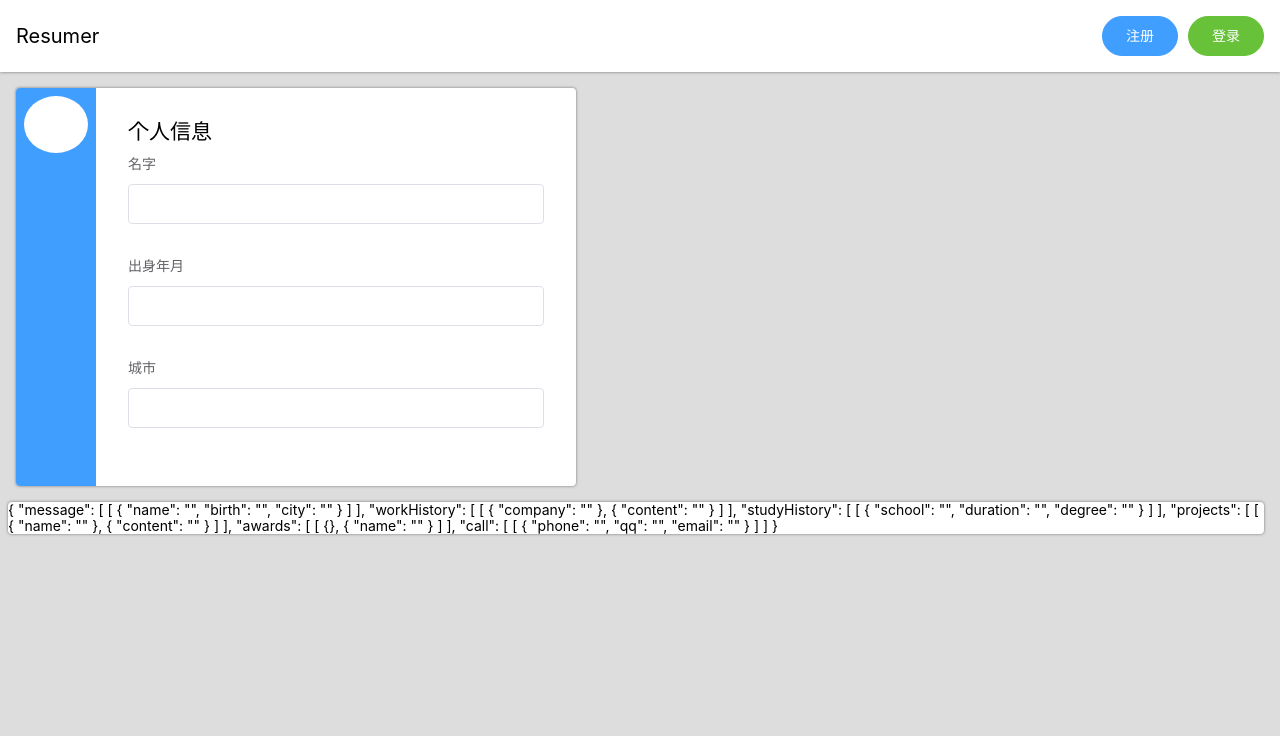
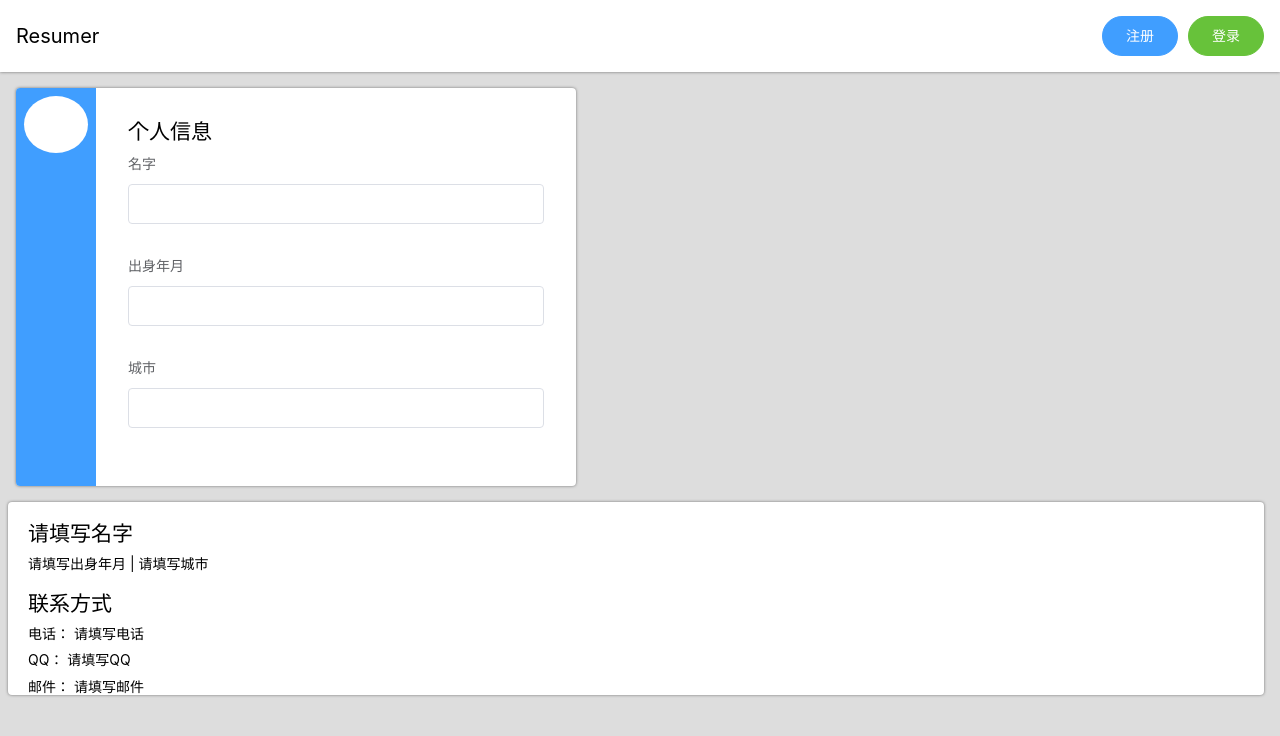
Before and after one commit to lclscofield/Vue-study, a Vue app: page / in a window 1280 px wide. Shown: the top 736 px of the page. Built offline with nearby package versions, Linux system fonts and the light colour scheme.

Commit message:
编辑功能完成

```diff
--- a/src/components/Editor.vue
+++ b/src/components/Editor.vue
@@ -23,7 +23,7 @@
         <ArrayEditor :items="shareData.projects" :title="'项目经历'" :labels="{name:'项目名称', content:'项目内容'}" :seen="true"></ArrayEditor>
       </li>
       <li :class="{active: currentTab === 4}">
-        <ArrayEditor :items="shareData.awards" :title="'获奖情况'" :labels="{name:'获奖详情'}" :seen="true"></ArrayEditor>
+        <ArrayEditor :items="shareData.awards" :title="'获奖情况'" :labels="{content:'获奖详情'}" :seen="true"></ArrayEditor>
       </li>
       <li :class="{active: currentTab === 5}">
         <ArrayEditor :items="shareData.call" :title="'联系方式'" :labels="{phone:'电话', qq:'QQ', email:'邮件'}" :seen="false"></ArrayEditor>
@@ -52,7 +52,7 @@ export default {
         workHistory: [[{ company: '' }, { content: '' }]],
         studyHistory: [[{ school: '', duration: '', degree: '' }]],
         projects: [[{ name: '' }, { content: '' }]],
-        awards: [[{}, { name: '' }]],
+        awards: [[{}, { content: '' }]],
         call: [[{ phone: '', qq: '', email: '' }]]
       }
     }
--- a/src/components/Preview.vue
+++ b/src/components/Preview.vue
@@ -1,6 +1,52 @@
 <template>
   <div id="preview">
-    {{hahaha}}
+    <section>
+      <h2>{{ shareData.message[0][0].name || '请填写名字' }}</h2>
+      <p> {{ shareData.message[0][0].birth || '请填写出身年月' }} | {{ shareData.message[0][0].city || '请填写城市' }}</p>
+    </section>
+
+    <section v-if="filter(shareData.studyHistory).length > 0">
+      <h2>学习经历</h2>
+      <div v-for="(item, index) in filter(shareData.studyHistory)" :key="index">
+        <p>{{ filter(shareData.studyHistory)[index][0].school || '请填写学校' }} | {{ filter(shareData.studyHistory)[index][0].duration || '请填写学习时间' }} | {{ filter(shareData.studyHistory)[index][0].degree || '请填写学位' }}</p>
+      </div>
+    </section>
+
+    <section v-if="filter(shareData.workHistory).length > 0">
+      <h2>工作经历</h2>
+      <div v-for="(item, index) in filter(shareData.workHistory)" :key="index">
+        <h3>{{ filter(shareData.workHistory)[index][0].company || '请填写公司名称' }}</h3>
+        <p>{{ filter(shareData.workHistory)[index][1].content || '请填写工作内容' }}</p>
+      </div>
+    </section>
+
+    <section v-if="filter(shareData.projects).length > 0">
+      <h2>项目经历</h2>
+      <div v-for="(item, index) in filter(shareData.projects)" :key="index">
+        <h3>{{ filter(shareData.projects)[index][0].name || '请填写项目名称' }}</h3>
+        <p>{{ filter(shareData.projects)[index][1].content || '请填写项目内容' }}</p>
+      </div>
+    </section>
+
+    <section v-if="filter(shareData.awards).length > 0">
+      <h2>获奖情况</h2>
+      <div v-for="(item, index) in filter(shareData.awards)" :key="index">
+        <p>{{ filter(shareData.awards)[index][1].content || '请填写获奖详情' }}</p>
+      </div>
+    </section>
+
+    <section>
+      <h2>联系方式</h2>
+      <p>电话：
+        <span>{{ shareData.call[0][0].phone || '请填写电话' }}</span>
+      </p>
+      <p>QQ：
+        <span>{{ shareData.call[0][0].qq || '请填写QQ' }}</span>
+      </p>
+      <p>邮件：
+        <span>{{ shareData.call[0][0].email || '请填写邮件' }}</span>
+      </p>
+    </section>
   </div>
 </template>
 
@@ -8,19 +54,76 @@
 export default {
   data() {
     return {
-      hahaha: {}
+      shareData: {
+        message: [[{ name: '', birth: '', city: '' }]],
+        workHistory: [[{ company: '' }, { content: '' }]],
+        studyHistory: [[{ school: '', duration: '', degree: '' }]],
+        projects: [[{ name: '' }, { content: '' }]],
+        awards: [[{}, { content: '' }]],
+        call: [[{ phone: '', qq: '', email: '' }]]
+      }
     }
   },
   created() {
     this.$root.bus.$on('shareData', value => {
-      this.hahaha = value
+      this.shareData = value
     })
+  },
+  methods: {
+    filter(arr) {
+      return arr.filter(item => {
+        // 根据对象的值为不为空决定是否显示本模块
+        return !this.isEmpty(item)
+      })
+    },
+    isEmpty(arr) {
+      let empty = true
+      // 如果第一个对象存在 key
+      if (Object.getOwnPropertyNames(arr[0]).length !== 0) {
+        for (let key1 in arr[0]) {
+          // 如果第一个对象有一个 key 的值不为空就返回不为空
+          if (arr[0][key1]) {
+            empty = false
+            return empty
+          }
+        }
+        // 如果第一个对象 key 值全为空
+        if (empty && arr[1]) {
+          for (let key2 in arr[1]) {
+            // 如果第二个对象有一个 key 的值不为空就返回不为空
+            if (arr[1][key2]) {
+              empty = false
+              return empty
+            }
+          }
+        }
+      } else {
+        if (arr[1]) {
+          for (let key2 in arr[1]) {
+            // 如果第二个对象有一个 key 的值不为空就返回不为空
+            if (arr[1][key2]) {
+              empty = false
+              return empty
+            }
+          }
+        }
+      }
+      return empty
+    }
   }
 }
 </script>
 
 
-<style>
+<style lang="scss">
 #preview {
+  overflow: auto;
+  h2 {
+    margin: 20px 0 0 20px;
+  }
+  h3,
+  p {
+    margin: 10px 0 0 20px;
+  }
 }
 </style>
```
